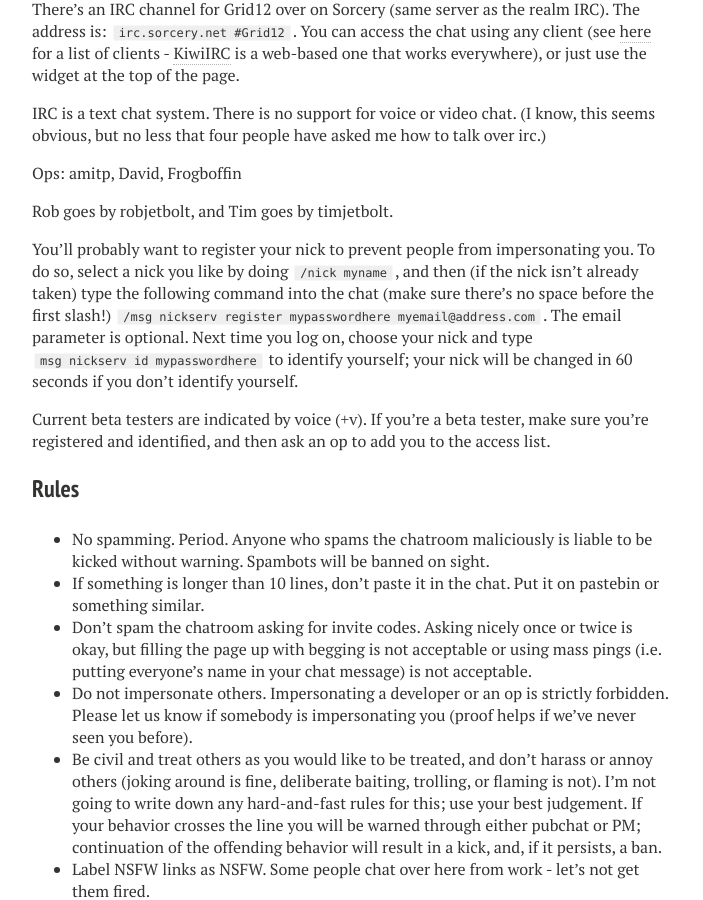
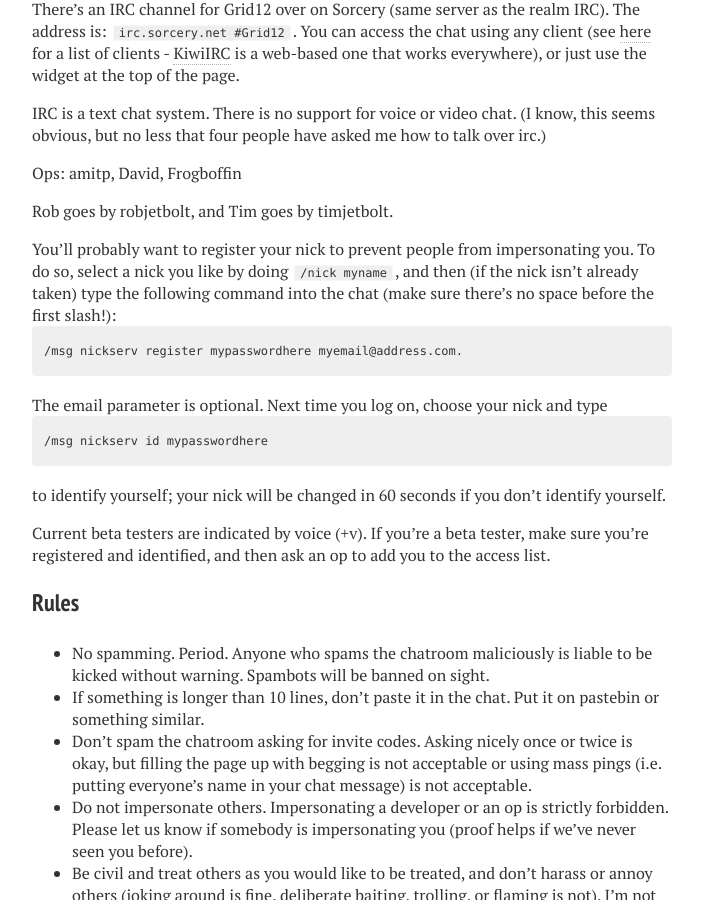
Before and after one commit to grid12/grid12.github.io, a Jekyll site: the page built from irc.md, in a window 1280 px wide and 900 px high, scrolled down 792 px. Shown: the whole window, without its empty margins (288-991 px from the left). Built offline with Jekyll 4.4.1, drawn with Linux system fonts in a browser that asks for light colours; nearby versions of some CDN libraries.

```diff
--- a/irc.md
+++ b/irc.md
@@ -22,7 +22,15 @@ Ops: amitp, David, Frogboffin
 
 Rob goes by robjetbolt, and Tim goes by timjetbolt.
 
-You'll probably want to register your nick to prevent people from impersonating you. To do so, select a nick you like by doing `/nick myname`, and then (if the nick isn't already taken) type the following command into the chat (make sure there's no space before the first slash!) `/msg nickserv register mypasswordhere myemail@address.com`. The email parameter is optional. Next time you log on, choose your nick and type `msg nickserv id mypasswordhere` to identify yourself; your nick will be changed in 60 seconds if you don't identify yourself.
+You'll probably want to register your nick to prevent people from impersonating you. To do so, select a nick you like by doing `/nick myname`, and then (if the nick isn't already taken) type the following command into the chat (make sure there's no space before the first slash!):
+
+    /msg nickserv register mypasswordhere myemail@address.com.
+
+The email parameter is optional. Next time you log on, choose your nick and type
+
+    /msg nickserv id mypasswordhere
+
+to identify yourself; your nick will be changed in 60 seconds if you don't identify yourself.
 
 Current beta testers are indicated by voice (+v). If you're a beta tester, make sure you're registered and identified, and then ask an op to add you to the access list.
 
```
